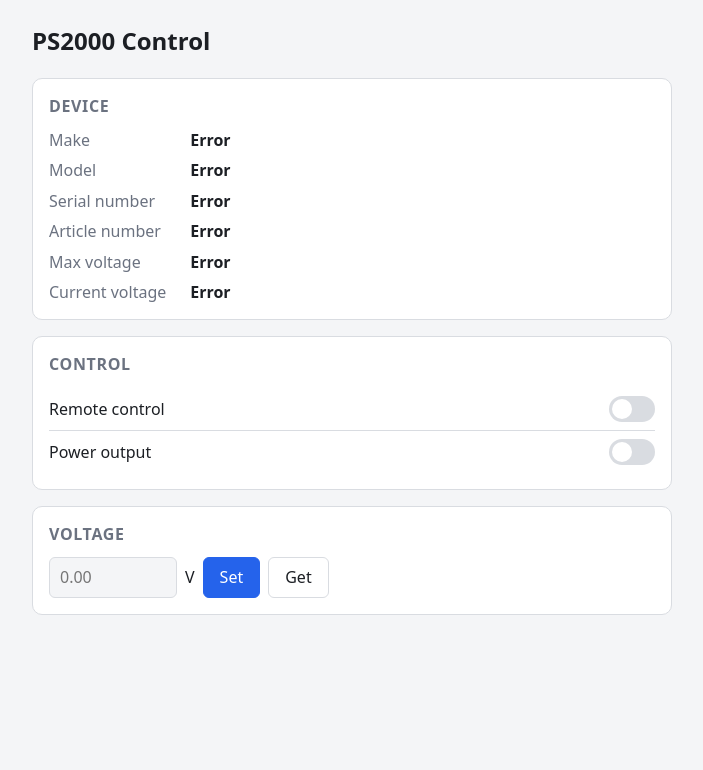
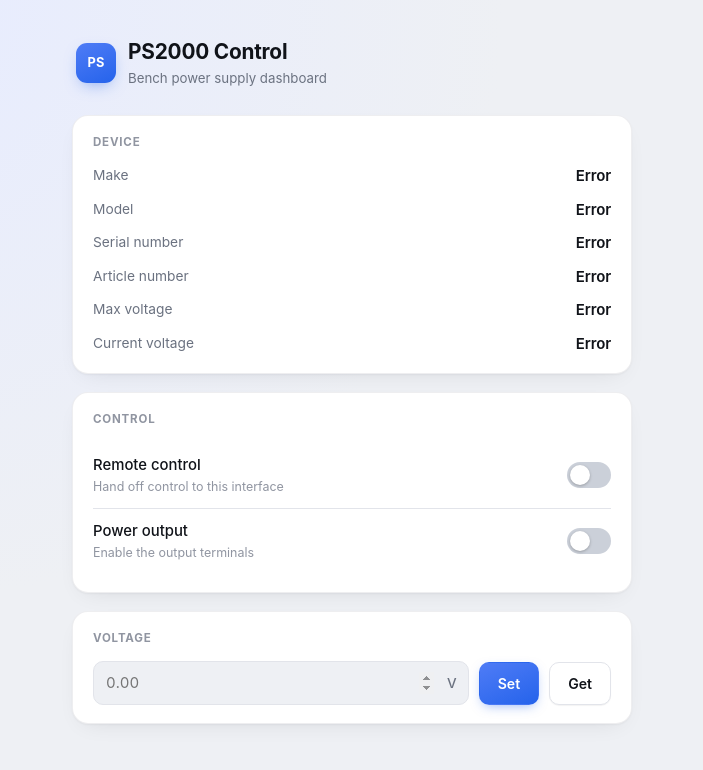
Before and after one commit to ognjendrazic/PS2000-Interface, a plain HTML site: page wwwroot/index.html in a window 1280 px wide. Shown: the whole page, without its empty margins (288-991 px from the left). Drawn offline with Linux system fonts and the light colour scheme; no server answers.

Commit message:
Modernize web UI styling and extract CSS into separate file

```diff
--- a/wwwroot/index.html
+++ b/wwwroot/index.html
@@ -4,57 +4,16 @@
 <meta charset="utf-8">
 <meta name="viewport" content="width=device-width, initial-scale=1">
 <title>PS2000 Control</title>
-<style>
-  :root {
-    --bg: #f4f5f7; --card: #ffffff; --text: #1c1f24; --muted: #6b7280;
-    --border: #d9dce1; --accent: #2563eb; --accent-text: #ffffff; --on: #16a34a;
-  }
-  @media (prefers-color-scheme: dark) {
-    :root {
-      --bg: #14161a; --card: #1e2126; --text: #e6e8eb; --muted: #9aa1ab;
-      --border: #333841; --accent: #3b82f6; --accent-text: #ffffff; --on: #22c55e;
-    }
-  }
-  * { box-sizing: border-box; }
-  body {
-    margin: 0; padding: 24px 16px; background: var(--bg); color: var(--text);
-    font: 16px/1.4 system-ui, sans-serif;
-  }
-  main { max-width: 640px; margin: 0 auto; display: grid; gap: 16px; }
-  h1 { margin: 0 0 4px; font-size: 1.5rem; }
-  h2 { margin: 0 0 12px; font-size: 1rem; color: var(--muted); font-weight: 600; text-transform: uppercase; letter-spacing: .04em; }
-  .card { background: var(--card); border: 1px solid var(--border); border-radius: 10px; padding: 16px; }
-  dl { margin: 0; display: grid; grid-template-columns: max-content 1fr; gap: 8px 24px; }
-  dt { color: var(--muted); }
-  dd { margin: 0; font-variant-numeric: tabular-nums; font-weight: 600; }
-  .row { display: flex; align-items: center; justify-content: space-between; padding: 8px 0; }
-  .row + .row { border-top: 1px solid var(--border); }
-  .voltage { display: flex; gap: 8px; flex-wrap: wrap; align-items: center; }
-  input[type=number] {
-    width: 8rem; padding: 8px 10px; font: inherit; color: var(--text);
-    background: var(--bg); border: 1px solid var(--border); border-radius: 6px;
-  }
-  button {
-    padding: 8px 16px; font: inherit; color: var(--text); background: var(--card);
-    border: 1px solid var(--border); border-radius: 6px; cursor: pointer;
-  }
-  button.primary { background: var(--accent); border-color: var(--accent); color: var(--accent-text); }
-  .switch { position: relative; width: 46px; height: 26px; }
-  .switch input { opacity: 0; width: 100%; height: 100%; margin: 0; position: absolute; cursor: pointer; }
-  .switch span { position: absolute; inset: 0; background: var(--border); border-radius: 26px; transition: background .15s; pointer-events: none; }
-  .switch span::after {
-    content: ""; position: absolute; top: 3px; left: 3px; width: 20px; height: 20px;
-    background: #fff; border-radius: 50%; transition: transform .15s;
-  }
-  .switch input:checked + span { background: var(--on); }
-  .switch input:checked + span::after { transform: translateX(20px); }
-  .switch input:focus-visible + span { outline: 2px solid var(--accent); outline-offset: 2px; }
-</style>
+<link rel="stylesheet" href="styles.css">
 </head>
 <body>
 <main>
-  <header>
-    <h1>PS2000 Control</h1>
+  <header class="top">
+    <div class="logo">PS</div>
+    <div>
+      <h1>PS2000 Control</h1>
+      <p class="subtitle">Bench power supply dashboard</p>
+    </div>
   </header>
 
   <section class="card">
@@ -72,11 +31,11 @@
   <section class="card">
     <h2>Control</h2>
     <div class="row">
-      <label for="remote">Remote control</label>
+      <label for="remote">Remote control<span class="row-hint">Hand off control to this interface</span></label>
       <span class="switch"><input type="checkbox" id="remote"><span></span></span>
     </div>
     <div class="row">
-      <label for="output">Power output</label>
+      <label for="output">Power output<span class="row-hint">Enable the output terminals</span></label>
       <span class="switch"><input type="checkbox" id="output"><span></span></span>
     </div>
   </section>
@@ -84,8 +43,10 @@
   <section class="card">
     <h2>Voltage</h2>
     <div class="voltage">
-      <input type="number" id="setVoltage" step="0.01" min="0" placeholder="0.00" aria-label="Voltage in volts">
-      <span>V</span>
+      <span class="voltage-input">
+        <input type="number" id="setVoltage" step="0.01" min="0" placeholder="0.00" aria-label="Voltage in volts">
+        <span class="unit">V</span>
+      </span>
       <button class="primary" id="setBtn">Set</button>
       <button id="getBtn">Get</button>
     </div>
--- /dev/null
+++ b/wwwroot/styles.css
@@ -0,0 +1,219 @@
+:root {
+  --bg: #eef0f4;
+  --bg-grad: radial-gradient(circle at 15% 0%, #e7ecff 0%, #eef0f4 45%);
+  --card: #ffffff;
+  --card-border: rgba(15, 23, 42, 0.07);
+  --text: #101319;
+  --muted: #6b7280;
+  --muted-2: #9095a1;
+  --border: #e2e4ea;
+  --accent: #2563eb;
+  --accent-2: #4f7cf6;
+  --accent-text: #ffffff;
+  --on: #16a34a;
+  --off: #cbd0d9;
+  --shadow: 0 1px 2px rgba(16, 19, 25, 0.04), 0 8px 24px -12px rgba(16, 19, 25, 0.12);
+  --shadow-sm: 0 1px 1px rgba(16, 19, 25, 0.05);
+  --radius: 16px;
+  --radius-sm: 10px;
+}
+@media (prefers-color-scheme: dark) {
+  :root {
+    --bg: #0e1014;
+    --bg-grad: radial-gradient(circle at 15% 0%, #191d2c 0%, #0e1014 45%);
+    --card: #1a1d23;
+    --card-border: rgba(255, 255, 255, 0.06);
+    --text: #eceef2;
+    --muted: #9aa1ab;
+    --muted-2: #767c87;
+    --border: #2a2e36;
+    --accent: #3b82f6;
+    --accent-2: #5b93f8;
+    --accent-text: #ffffff;
+    --on: #22c55e;
+    --off: #3a3f49;
+    --shadow: 0 1px 2px rgba(0, 0, 0, 0.3), 0 8px 24px -12px rgba(0, 0, 0, 0.5);
+    --shadow-sm: 0 1px 1px rgba(0, 0, 0, 0.3);
+  }
+}
+* { box-sizing: border-box; }
+body {
+  margin: 0;
+  padding: 32px 16px 48px;
+  background: var(--bg-grad);
+  background-color: var(--bg);
+  color: var(--text);
+  font: 15px/1.5 -apple-system, BlinkMacSystemFont, "Segoe UI", system-ui, sans-serif;
+  -webkit-font-smoothing: antialiased;
+}
+main {
+  max-width: 560px;
+  margin: 0 auto;
+  display: grid;
+  gap: 18px;
+}
+header.top {
+  display: flex;
+  align-items: center;
+  gap: 12px;
+  padding: 4px 4px 8px;
+}
+.logo {
+  width: 40px;
+  height: 40px;
+  border-radius: 11px;
+  background: linear-gradient(155deg, var(--accent-2), var(--accent));
+  color: #fff;
+  display: flex;
+  align-items: center;
+  justify-content: center;
+  font-weight: 700;
+  font-size: 0.8rem;
+  letter-spacing: 0.02em;
+  flex-shrink: 0;
+  box-shadow: 0 6px 16px -6px rgba(37, 99, 235, 0.55);
+}
+h1 {
+  margin: 0;
+  font-size: 1.3rem;
+  font-weight: 650;
+  letter-spacing: -0.01em;
+}
+.subtitle {
+  margin: 2px 0 0;
+  font-size: 0.83rem;
+  color: var(--muted);
+}
+h2 {
+  margin: 0 0 14px;
+  font-size: 0.72rem;
+  color: var(--muted-2);
+  font-weight: 700;
+  text-transform: uppercase;
+  letter-spacing: 0.07em;
+}
+.card {
+  background: var(--card);
+  border: 1px solid var(--card-border);
+  border-radius: var(--radius);
+  padding: 18px 20px;
+  box-shadow: var(--shadow);
+}
+dl {
+  margin: 0;
+  display: grid;
+  grid-template-columns: max-content 1fr;
+  gap: 11px 20px;
+}
+dt {
+  color: var(--muted);
+  font-size: 0.86rem;
+}
+dd {
+  margin: 0;
+  font-variant-numeric: tabular-nums;
+  font-weight: 600;
+  text-align: right;
+  letter-spacing: -0.01em;
+}
+.row {
+  display: flex;
+  align-items: center;
+  justify-content: space-between;
+  padding: 11px 0;
+  gap: 12px;
+}
+.row + .row { border-top: 1px solid var(--border); }
+.row label {
+  font-size: 0.93rem;
+  font-weight: 500;
+}
+.row-hint {
+  display: block;
+  margin-top: 2px;
+  font-size: 0.78rem;
+  color: var(--muted-2);
+  font-weight: 400;
+}
+.voltage {
+  display: flex;
+  gap: 10px;
+  flex-wrap: wrap;
+  align-items: center;
+}
+.voltage-input {
+  position: relative;
+  display: flex;
+  align-items: center;
+  flex: 1 1 140px;
+}
+.voltage-input .unit {
+  position: absolute;
+  right: 12px;
+  color: var(--muted);
+  font-size: 0.85rem;
+  font-weight: 500;
+  pointer-events: none;
+}
+input[type=number] {
+  width: 100%;
+  padding: 10px 34px 10px 12px;
+  font: inherit;
+  font-variant-numeric: tabular-nums;
+  color: var(--text);
+  background: var(--bg);
+  border: 1px solid var(--border);
+  border-radius: var(--radius-sm);
+  transition: border-color .15s, box-shadow .15s;
+}
+input[type=number]:focus-visible {
+  outline: none;
+  border-color: var(--accent);
+  box-shadow: 0 0 0 3px rgba(37, 99, 235, 0.18);
+}
+input[type=number]::-webkit-inner-spin-button {
+  opacity: 0.6;
+}
+button {
+  padding: 10px 18px;
+  font: inherit;
+  font-weight: 600;
+  font-size: 0.88rem;
+  color: var(--text);
+  background: var(--card);
+  border: 1px solid var(--border);
+  border-radius: var(--radius-sm);
+  cursor: pointer;
+  box-shadow: var(--shadow-sm);
+  transition: transform .08s ease, filter .12s ease, background .15s;
+}
+button:hover { filter: brightness(0.97); }
+button:active { transform: translateY(1px); }
+button:focus-visible {
+  outline: 2px solid var(--accent);
+  outline-offset: 2px;
+}
+button.primary {
+  background: linear-gradient(155deg, var(--accent-2), var(--accent));
+  border-color: transparent;
+  color: var(--accent-text);
+  box-shadow: 0 4px 12px -4px rgba(37, 99, 235, 0.5);
+}
+button.primary:hover { filter: brightness(1.06); }
+.switch { position: relative; width: 44px; height: 26px; flex-shrink: 0; }
+.switch input { opacity: 0; width: 100%; height: 100%; margin: 0; position: absolute; cursor: pointer; z-index: 1; }
+.switch span {
+  position: absolute; inset: 0; background: var(--off);
+  border-radius: 26px; transition: background .18s ease;
+  pointer-events: none;
+}
+.switch span::after {
+  content: "";
+  position: absolute; top: 3px; left: 3px; width: 20px; height: 20px;
+  background: #fff; border-radius: 50%;
+  box-shadow: 0 1px 3px rgba(0,0,0,0.25);
+  transition: transform .18s ease;
+}
+.switch input:checked + span { background: var(--on); }
+.switch input:checked + span::after { transform: translateX(18px); }
+.switch input:focus-visible + span { outline: 2px solid var(--accent); outline-offset: 2px; }
```
